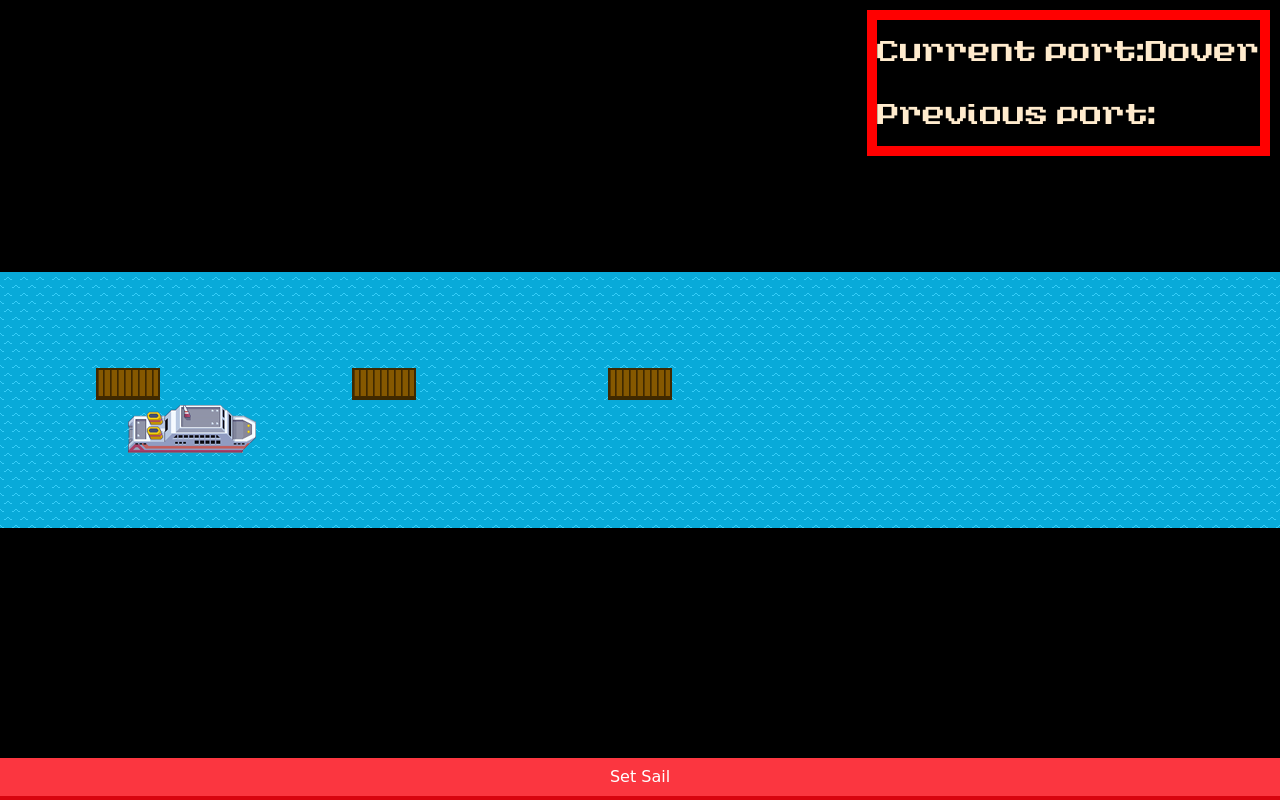
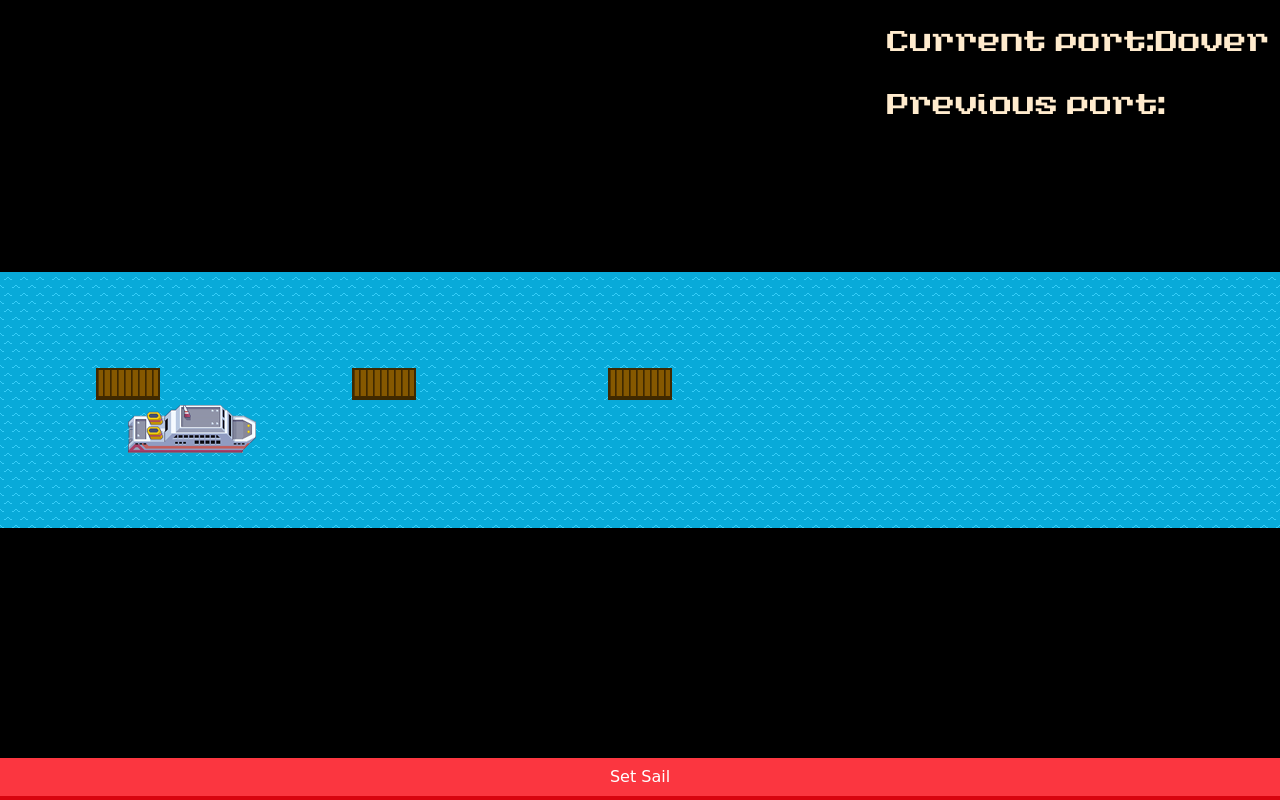
Before and after one commit to andreihirleata/cruise-ships, a website: page index.html in a window 1280 px wide. Drawn offline with Linux system fonts and the light colour scheme.

Commit message:
removed border from heads-up display

```diff
--- a/css/style.css
+++ b/css/style.css
@@ -80,7 +80,6 @@ body {
 
   #head-up {
       position: absolute;
-      border: 10px  solid red;
       display: flex;
       flex-direction: column;
       color: blanchedalmond;
```
